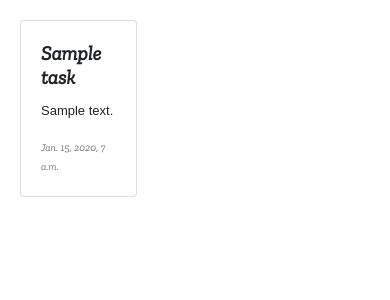
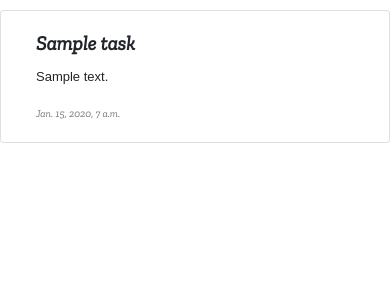
Before and after one commit to luysla/Django-CRUD, a Django app: page / in a window 390 px wide. Shown: the part 56-356 px from the top of the page. Run offline with Django 3.2, Linux system fonts and the light colour scheme; tables that the repository leaves empty hold one stand-in row (values such as "Sample post"); some libraries are stand-ins or nearby versions.

Commit message:
Adicionei css responsivo para os cards

```diff
--- a/taskapp/static/css/styles.css
+++ b/taskapp/static/css/styles.css
@@ -21,7 +21,5 @@ a{
 }
 
 .card{
-    margin: 20px;
-    width: 30%;
-    display: inline-block;
+    margin-top: 10px;
 }
--- a/taskapp/templates/taskapp/index.html
+++ b/taskapp/templates/taskapp/index.html
@@ -20,9 +20,10 @@
         </a>
     </nav>
 
-
+    <div class="container">
+    <div class="row">
     {% for task in tasks %}
-        <div class="card">
+        <div class="card d-inline-block col-md-4">
             <div class="card-body">
                 <h5 class="card-title">{{ task.name }}</h5>
                 <p class="card-text">{{ task.description }}</p>
@@ -30,6 +31,8 @@
             </div>
         </div>
     {% endfor %}
+    </div>
+    </div>
 
 </body>
 </html>
```
